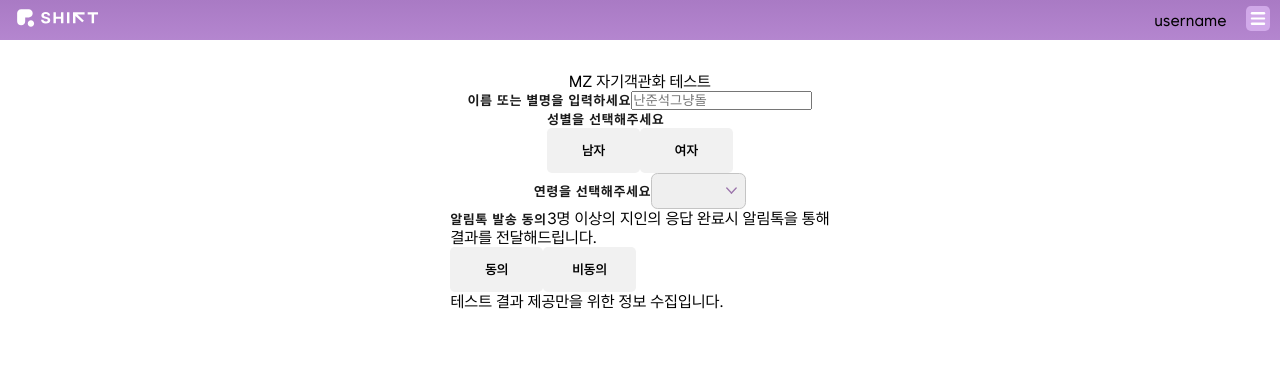
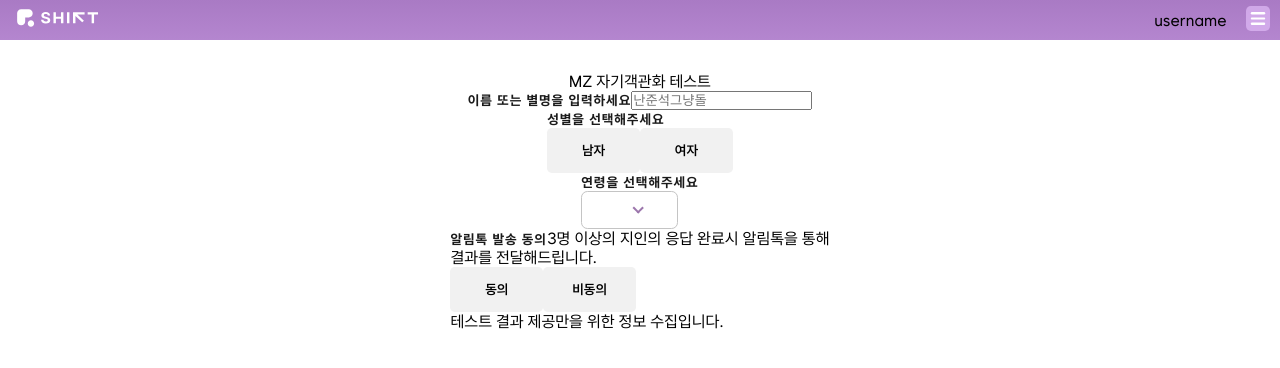
Before and after one commit to HEBA-Hanyang-Univ/shift, a React (Create React App) app in the folder react/: page /inputInfo in a window 1280 px wide. Shown: the top 368 px of the page. Built offline with nearby package versions, Linux system fonts and the light colour scheme.

Commit message:
modified dropdown component

```diff
--- a/react/src/components/Button/Button.scss
+++ b/react/src/components/Button/Button.scss
@@ -70,30 +70,76 @@
   margin-top: 2rem;
 }
 
-// DropDownBtn
-.dropDownBtn {
+// Dropdown Box
+
+.dropDownBox {
+  position: relative;
   width: 5.91rem;
   height: 2.25rem;
   border-radius: 0.4rem;
   border: 1px solid #C4C4C4;
+  display: flex;
+  justify-content: center;
+  align-items: center;
 
-  background-image: url("../../assets//images//dropDownArrow.svg");
-  background-size: 0.7rem auto;
-  background-repeat: no-repeat;
-  background-position: right 0.5rem center;
-  -webkit-appearance: none;
-  appearance: none;
+  label {
+    font-family: 'Wanted Sans', sans-serif;
+    font-size: 0.8rem;
+    font-weight: 500;
+    color: #E3DFDF;
+    letter-spacing: 0.3rem;
+    text-align: center;
+  }
+
+  ul {
+    position: absolute;
+    list-style: none;
+    top: 2.3rem;
+    left: 0;
+    width: 100%;
+    overflow-y: scroll;
+    height: 8.44rem;
+    padding-top: 0.4rem;
+    border-radius: 0.3rem;
+    background-color: #FFF;
+    border: 1px solid #C4C4C4;
+
+    li {
+      font-family: 'Wanted Sans', sans-serif;
+      font-size: 0.9rem;
+      color: #747474;
+      font-weight: 500;
+      text-align: center;
+      line-height: 1.4rem;
+      cursor: pointer;
+    }
+  }
 }
 
-select {
-  padding-right: 0.5rem;
-  font-size: 0.8rem;
-  font-weight: 500;
-  color: #E3DFDF;
-  letter-spacing: 0.3rem;
-  text-align: center;
+.arrow {
+  display: flex;
+  justify-content: center;
+  align-items: center;
+  margin-top: -0.16rem;
+  margin-left: 0.6rem;
+  margin-right: -0.5rem;
+  border: solid #9C76AC;
+  border-width: 0 2px 2px 0;
+  padding: 0.2rem;
+  cursor: pointer;
+}
 
-  option {
-    color: #1A1A1A;
-  }
+.down {
+  transform: rotate(45deg);
+  -webkit-transform: rotate(45deg);
 }
+
+.up {
+  margin-top: 0.2rem;
+  transform: rotate(-135deg);
+  -webkit-transform: rotate(-135deg);
+}
+
+.dropDownBoxActive {
+  border-color: #A570C4;
+}
--- a/react/src/components/Button/DropDownBtn.js
+++ b/react/src/components/Button/DropDownBtn.js
@@ -1,23 +1,38 @@
 import React, { useState } from "react";
 import "./Button.scss";
 
-export const DropDownBtn = ({ options, placeholder }) => {
-  const {selectedOption, setSelectedOption} = useState(options[0]);
+export const DropDownBtn = ({ options, placeholder, onChange }) => {
+  const [currentValue, setCurrentValue] = useState(placeholder || options[0].value);
+  const [showOptions, setShowOptions] = useState(false);
 
-  const handleChange = (e) => {
-    setSelectedOption(e.target.value);
+  const toggleOptions = () => {
+    setShowOptions(prev => !prev);
   }
 
+  const handleOnChangeSelected = (e) => {
+    e.stopPropagation();
+    const newValue = e.target.getAttribute("data-value");
+    setCurrentValue(newValue);
+    setShowOptions(false); // hide options after select
+    if(onChange) onChange(newValue);
+  };
+
   return (
-    <select  className="dropDownBtn" value={selectedOption} onChange={handleChange}>
-      <option value="" disabled selected>
-        {placeholder}
-      </option>
-      {options.map((option, index) =>
-      <option key={index} value={option}>
-        {option}
-      </option>
-      )}
-    </select>
-  );
+    <div className={`dropDownBox ${showOptions ? "dropDownBoxActive":""}`} onClick={toggleOptions} >
+      <label>{currentValue}</label>
+      <i className={`arrow ${showOptions?"up":"down"}`}></i>
+      {showOptions && <ul>
+        {options.map((option) => (
+          <li
+            key={option.key}
+            data-value={option.value}
+            onClick={handleOnChangeSelected}
+          >
+            {option.value}
+          </li>
+        ))}
+        </ul>
+        }
+    </div>
+  )
 }
```
